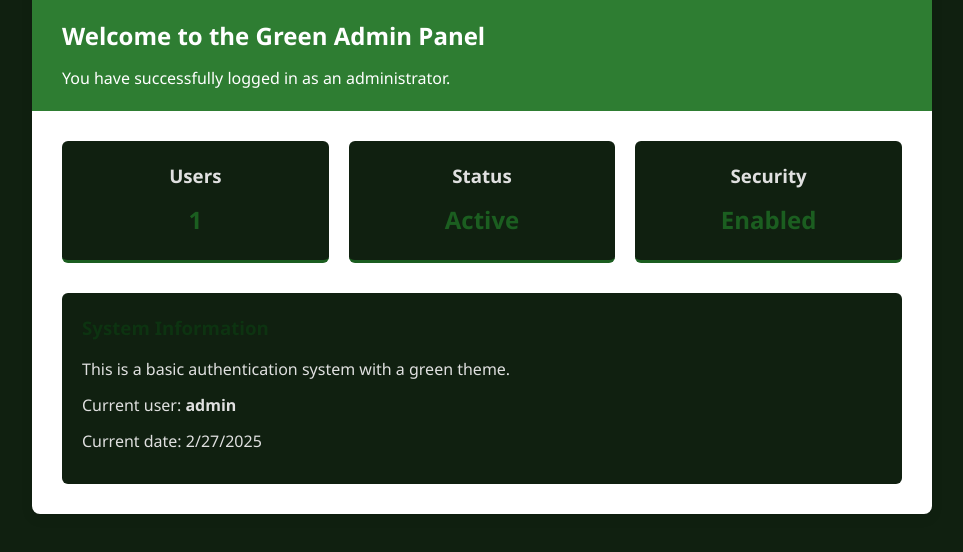
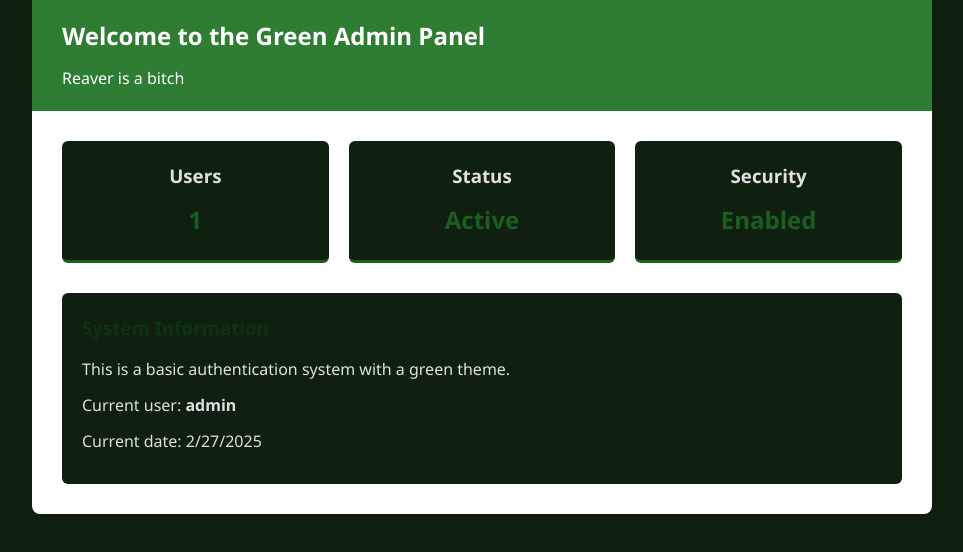
Before and after one commit to BassRhombus/AISite, a website: page public/dashboard.html in a window 1280 px wide. Shown: the part 134-686 px from the top of the page, without its empty margins (158-1121 px from the left). Drawn offline with Linux system fonts and the light colour scheme.

Commit message:
update welcome message in dashboard.html

```diff
--- a/public/dashboard.html
+++ b/public/dashboard.html
@@ -16,7 +16,7 @@
 
       <div class="welcome-card">
         <h2>Welcome to the Green Admin Panel</h2>
-        <p>You have successfully logged in as an administrator.</p>
+        <p>Reaver is a bitch</p>
       </div>
 
       <div class="stats-row">
```
